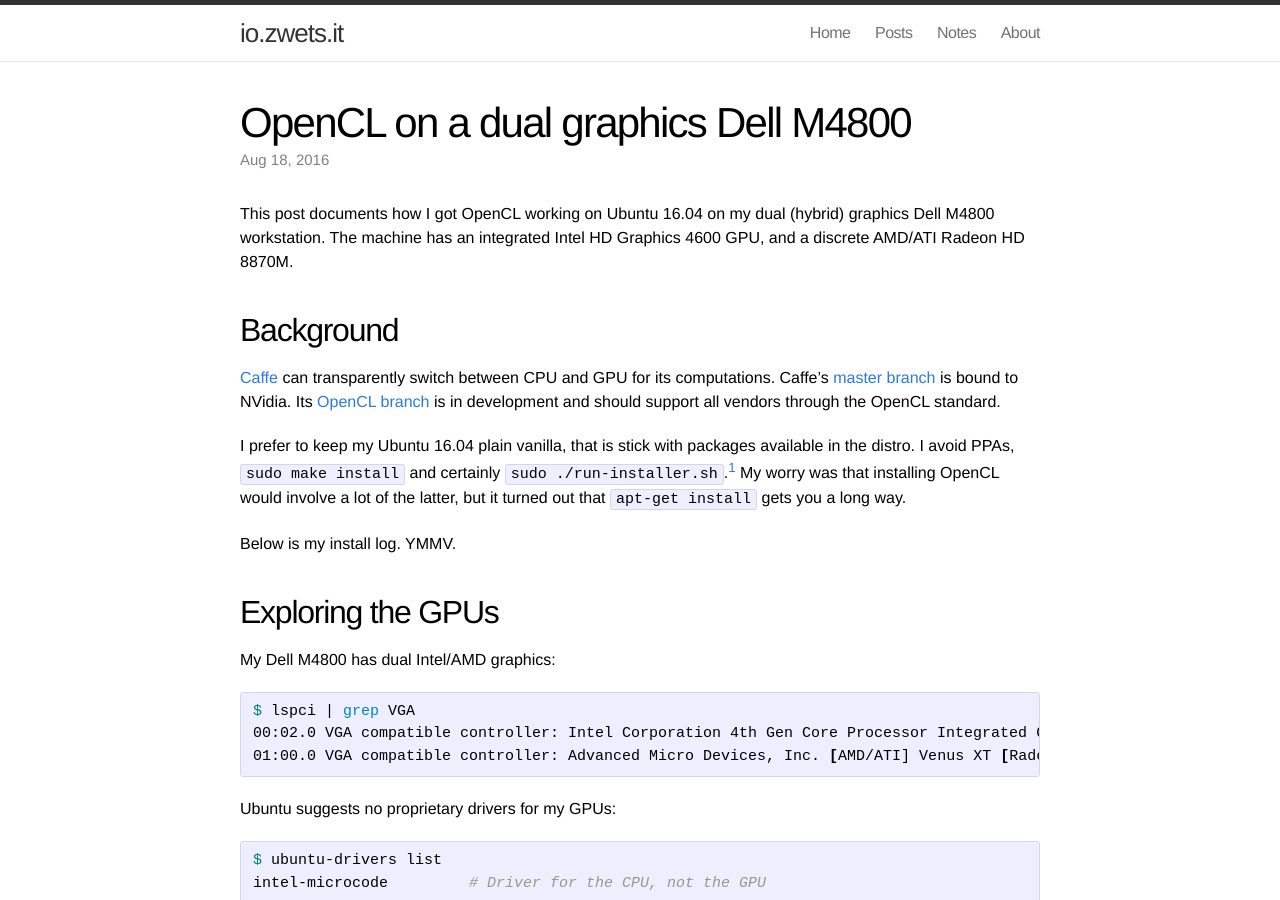
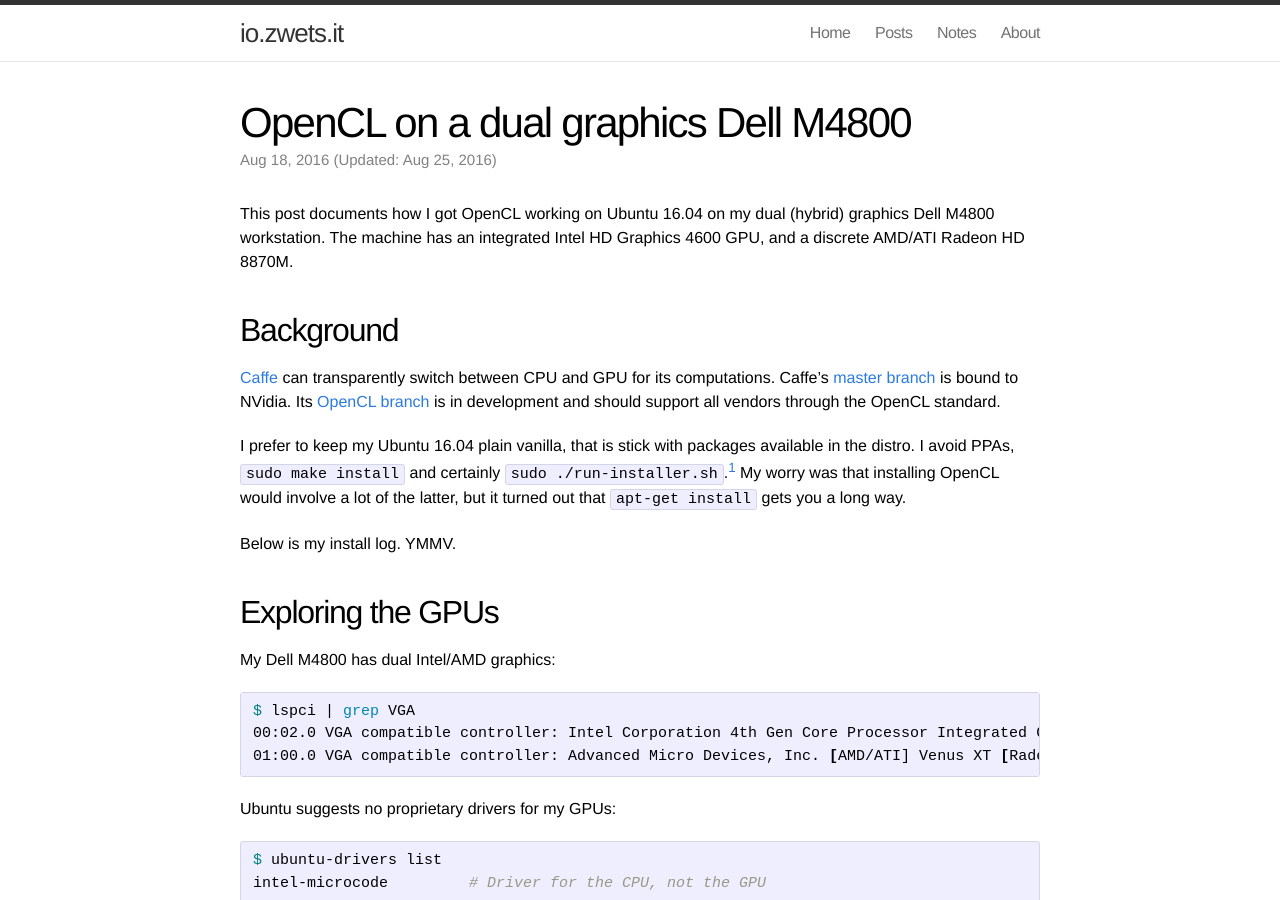
Before and after one commit to zwets/zwets.github.io, a Jekyll site: the page built from _posts/2016-08-18-opencl-on-a-dual-graphics-dell-m4800.md, in a window 1280 px wide and 900 px high. Built offline with Jekyll 4.4.1, drawn with Linux system fonts in a browser that asks for light colours.

Commit message:
Add (optional) updated date to posts

```diff
--- a/_layouts/post.html
+++ b/_layouts/post.html
@@ -5,7 +5,7 @@
 
   <header class="post-header">
     <h1>{{ page.title }}</h1>
-    <p class="meta">{{ page.date | date: "%b %-d, %Y" }}{% if page.author %} • {{ page.author }}{% endif %}{% if page.meta %} • {{ page.meta }}{% endif %}</p>
+    <p class="meta">{{ page.date | date: "%b %-d, %Y" }}{% if page.updated %} (Updated: {{ page.updated | date: "%b %-d, %Y" }}){% endif %}{% if page.author %} • {{ page.author }}{% endif %}{% if page.meta %} • {{ page.meta }}{% endif %}</p>
   </header>
 
   <article class="post-content">
--- a/_posts/2016-08-18-opencl-on-a-dual-graphics-dell-m4800.md
+++ b/_posts/2016-08-18-opencl-on-a-dual-graphics-dell-m4800.md
@@ -3,6 +3,7 @@
 layout: post
 excerpt: "Documenting how I got OpenCL working on Ubuntu 16.04 on my dual graphics Dell M4800 workstation."
 published: true
+updated: 2016-08-25
 ---
 
 
```
